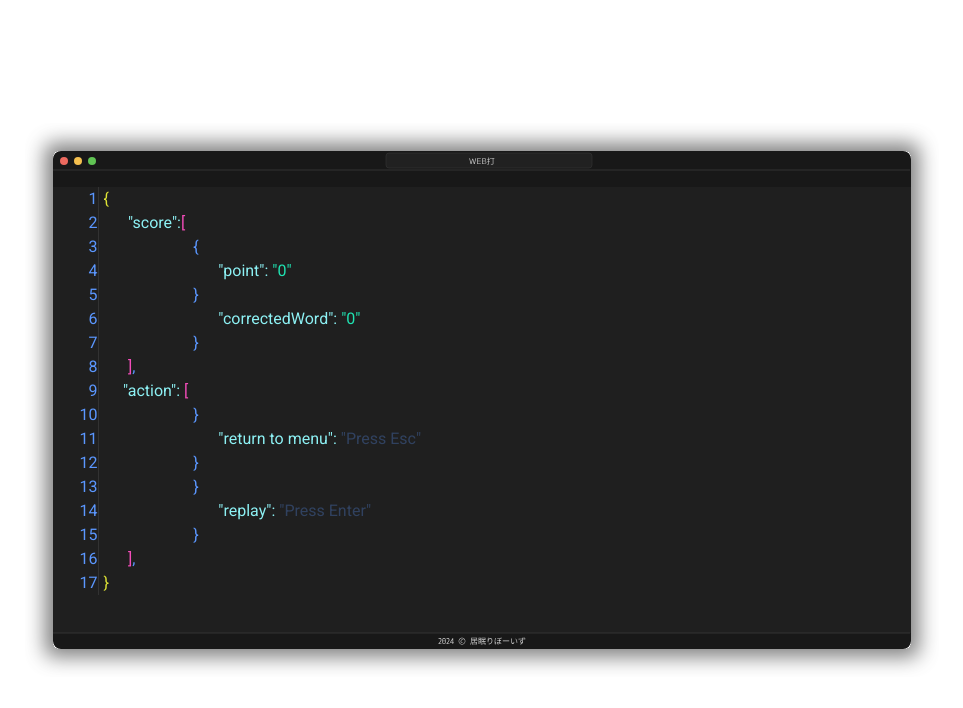
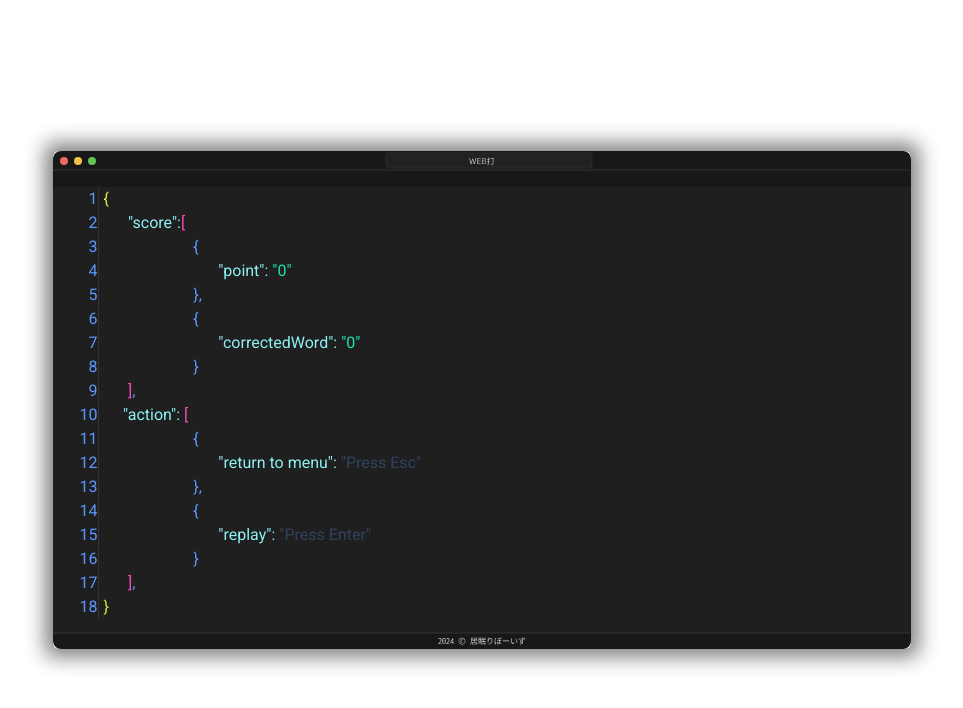
Before and after one commit to huynhnguyen1906/Web-Design-Typing-Game, a Next.js app: page /score in a window 1280 px wide. Shown: the top 708 px of the page, without its empty margins (158-1121 px from the left). Built offline with nearby package versions, Linux system fonts and the light colour scheme; a web font is replaced by a local one.

Commit message:
chore: Update Japanese keyword translations and add new keywords

```diff
--- a/src/app/score/page.tsx
+++ b/src/app/score/page.tsx
@@ -96,11 +96,19 @@ export default function Page() {
                         </td>
                         <td></td>
                         <td></td>
-                        <td>&#125;</td>
+                        <td>&#125;,</td>
                     </tr>
                     <tr>
                         <td>
                             <span className={Style.line}>6</span>
+                        </td>
+                        <td></td>
+                        <td></td>
+                        <td>&#123;</td>
+                    </tr>
+                    <tr>
+                        <td>
+                            <span className={Style.line}>7</span>
                         </td>
                         <td></td>
                         <td></td>
@@ -112,7 +120,7 @@ export default function Page() {
                     </tr>
                     <tr>
                         <td>
-                            <span className={Style.line}>7</span>
+                            <span className={Style.line}>8</span>
                         </td>
                         <td></td>
                         <td></td>
@@ -120,7 +128,7 @@ export default function Page() {
                     </tr>
                     <tr>
                         <td>
-                            <span className={Style.line}>8</span>
+                            <span className={Style.line}>9</span>
                         </td>
                         <td></td>
                         <td>
@@ -129,7 +137,7 @@ export default function Page() {
                     </tr>
                     <tr>
                         <td>
-                            <span className={Style.line}>9</span>
+                            <span className={Style.line}>10</span>
                         </td>
                         <td></td>
                         <td>
@@ -140,15 +148,15 @@ export default function Page() {
                     </tr>
                     <tr>
                         <td>
-                            <span className={Style.line}>10</span>
+                            <span className={Style.line}>11</span>
                         </td>
                         <td></td>
                         <td></td>
-                        <td>&#125;</td>
+                        <td>&#123;</td>
                     </tr>
                     <tr>
                         <td>
-                            <span className={Style.line}>11</span>
+                            <span className={Style.line}>12</span>
                         </td>
                         <td></td>
                         <td></td>
@@ -160,23 +168,23 @@ export default function Page() {
                     </tr>
                     <tr>
                         <td>
-                            <span className={Style.line}>12</span>
-                        </td>
-                        <td></td>
-                        <td></td>
-                        <td>&#125;</td>
-                    </tr>
-                    <tr>
-                        <td>
                             <span className={Style.line}>13</span>
                         </td>
                         <td></td>
                         <td></td>
-                        <td>&#125;</td>
+                        <td>&#125;,</td>
                     </tr>
                     <tr>
                         <td>
                             <span className={Style.line}>14</span>
+                        </td>
+                        <td></td>
+                        <td></td>
+                        <td>&#123;</td>
+                    </tr>
+                    <tr>
+                        <td>
+                            <span className={Style.line}>15</span>
                         </td>
                         <td></td>
                         <td></td>
@@ -188,7 +196,7 @@ export default function Page() {
                     </tr>
                     <tr>
                         <td>
-                            <span className={Style.line}>15</span>
+                            <span className={Style.line}>16</span>
                         </td>
                         <td></td>
                         <td></td>
@@ -196,7 +204,7 @@ export default function Page() {
                     </tr>
                     <tr>
                         <td>
-                            <span className={Style.line}>16</span>
+                            <span className={Style.line}>17</span>
                         </td>
                         <td></td>
                         <td>
@@ -205,7 +213,7 @@ export default function Page() {
                     </tr>
                     <tr>
                         <td>
-                            <span className={Style.line}>17</span>
+                            <span className={Style.line}>18</span>
                         </td>
                         <td>
                             <span className={Style.yellowA}>&#125;</span>
```
